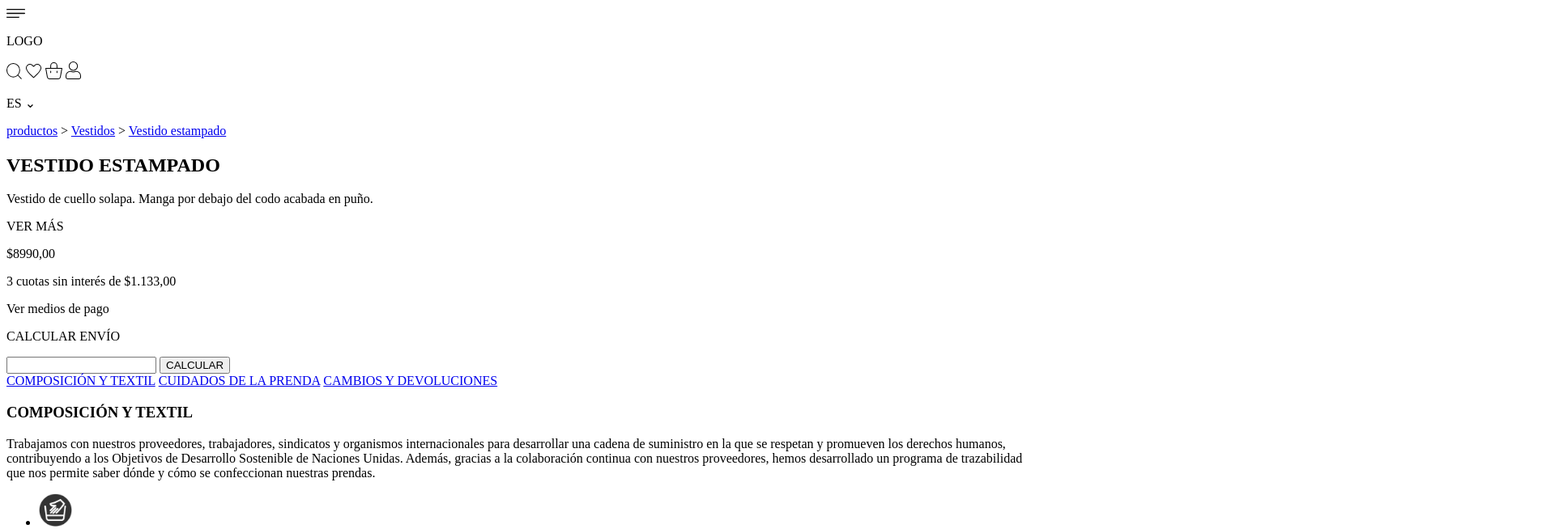
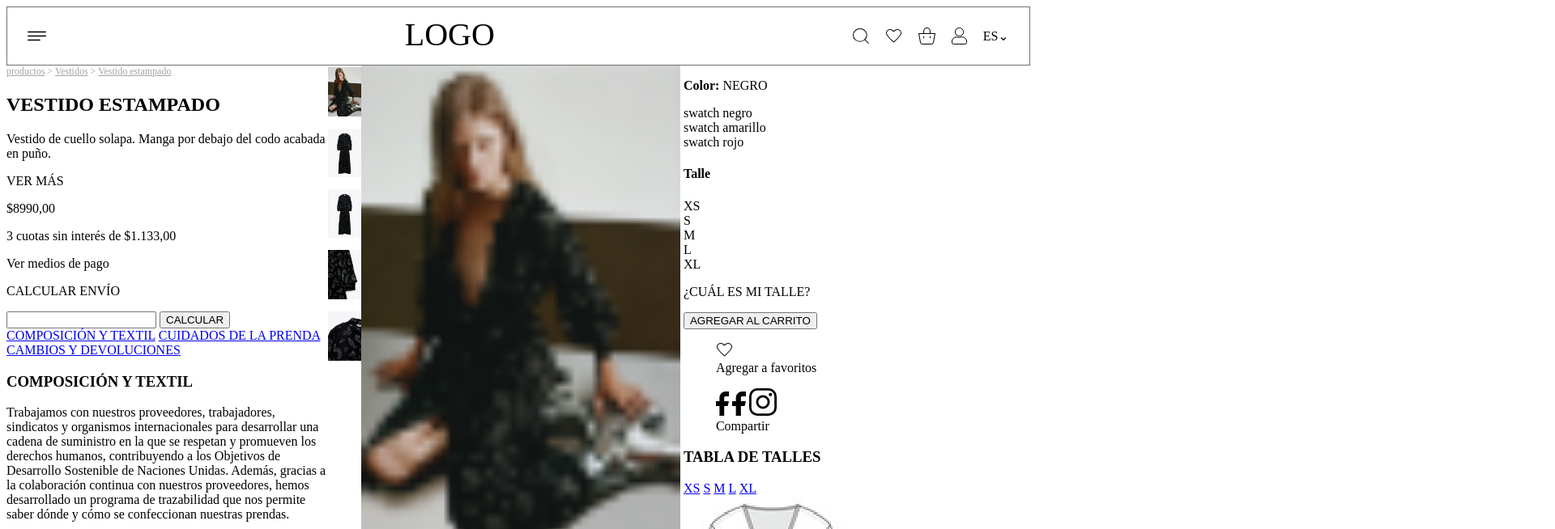
Before and after one commit to SantinoBer/Desafio-1-innovate, a plain HTML site: page index.html in a window 1280 px wide. Shown: the top 654 px of the page at 81% size, 1920 px wide, since content can reach past the window. Drawn offline with Linux system fonts and the light colour scheme.

Commit message:
header style terminado, footer casi terminado, distribucion general de pagina terminado

```diff
--- a/index.html
+++ b/index.html
@@ -8,22 +8,24 @@
     <link rel="stylesheet" href="styles/style.css">
 </head>
 <body>
-    <header>
-        <img src="assets/drawer.svg" alt="Menu">
-        <p>LOGO</p>
+    <div >
+        <header class="header">
+            <img class="menu" src="assets/drawer.svg" alt="Menu">
+            <p class="logo-text">LOGO</p>
             <div>
-            <img src="assets/icon-search.svg" alt="Icono de busqueda">
-            <img src="assets/icon-fav.svg" alt="Icono de favorito">
-            <img src="assets/icon-shoppingbag.svg" alt="Icono de carrito">
-            <img src="assets/icon-user.svg" alt="Icono de usuario">
-            <p>ES &#8964;</p>
+                <img class="icon" src="assets/icon-search.svg" alt="Icono de busqueda">
+                <img class="icon" src="assets/icon-fav.svg" alt="Icono de favorito">
+                <img class="icon" src="assets/icon-shoppingbag.svg" alt="Icono de carrito">
+                <img class="icon" src="assets/icon-user.svg" alt="Icono de usuario">
+                <p class="icon">ES&#8964;</p>
             </div>
         </header>
 
         <main>
             <!-- Informacion de vestido -->
-        <article>
-            <div><a href="#">productos</a> > <a href="#">Vestidos</a> > <a href="#">Vestido estampado</a></div>
+            <div class="grid">
+                <article class="dress-info">
+                    <div class="breadcrumb"><a href="#">productos</a> > <a href="#">Vestidos</a> > <a href="#">Vestido estampado</a></div>
                     <div>
                         <h1>VESTIDO ESTAMPADO</h1>
                         <p>Vestido de cuello solapa. Manga por debajo del codo acabada en puño.</p>
@@ -46,9 +48,16 @@
                         <a href="#">CUIDADOS DE LA PRENDA</a>
                         <a href="#">CAMBIOS Y DEVOLUCIONES</a>
                     </div>
-            <aside>
+                    <aside class="textil">
                         <h3>COMPOSICIÓN Y TEXTIL</h3>
-                <p>Trabajamos con nuestros proveedores, trabajadores, sindicatos y organismos internacionales para desarrollar una cadena de suministro en la que se respetan y promueven los derechos humanos, contribuyendo a los Objetivos de Desarrollo Sostenible de Naciones Unidas. Además, gracias a la colaboración continua con nuestros proveedores, hemos desarrollado un programa de trazabilidad que nos permite saber dónde y cómo se confeccionan nuestras prendas.</p>
+                        <p>
+                            Trabajamos con nuestros proveedores, trabajadores, sindicatos y organismos
+                            internacionales para desarrollar una cadena de suministro en la que se respetan
+                            y promueven los derechos humanos, contribuyendo a los Objetivos de Desarrollo
+                            Sostenible de Naciones Unidas. Además, gracias a la colaboración continua con
+                            nuestros proveedores, hemos desarrollado un programa de trazabilidad que nos
+                            permite saber dónde y cómo se confeccionan nuestras prendas.
+                        </p>
                         <ul>
                             <li><img src="assets/textil/LAVAR A MANO-03.png" alt="Icono lavar a mano"><p>Lavar a mano max 30ºC</p></li>
                             <li><img src="assets/textil/NO RETORCER-03.png" alt="Icono no retorcer"><p>No usar lejía / blanqueador</p></li>
@@ -61,25 +70,25 @@
                 </article>
 
                 <!-- Imagenes en miniatura -->
-        <section>
-            <img src="assets/product page/miniatura foto producto 1.png" alt="Modelo usando el vestido">
-            <img src="assets/product page/miniatura foto producto 2.png" alt="Foto del vestido 1">
-            <img src="assets/product page/miniatura foto producto 3.png" alt="Foto del vestido 2">
-            <img src="assets/product page/miniatura foto producto 4.png" alt="Foto agrandada de la manga del vestido">
-            <img src="assets/product page/miniatura foto producto 5.png" alt="Foto agrandada del cuello de vestido">
+                <section class="small-img-container">
+                    <img class="small-img" src="assets/product page/miniatura foto producto 1.png" alt="Modelo usando el vestido">
+                    <img class="small-img" src="assets/product page/miniatura foto producto 2.png" alt="Foto del vestido 1">
+                    <img class="small-img" src="assets/product page/miniatura foto producto 3.png" alt="Foto del vestido 2">
+                    <img class="small-img" src="assets/product page/miniatura foto producto 4.png" alt="Foto agrandada de la manga del vestido">
+                    <img class="small-img" src="assets/product page/miniatura foto producto 5.png" alt="Foto agrandada del cuello de vestido">
                 </section>
 
                 <!-- Imagenes grandes -->
-        <section>
-            <img src="assets/product page/miniatura foto producto 1.png" alt="Modelo usando el vestido">
-            <img src="assets/product page/miniatura foto producto 2.png" alt="Foto del vestido 1">
-            <img src="assets/product page/miniatura foto producto 3.png" alt="Foto del vestido 2">
-            <img src="assets/product page/miniatura foto producto 4.png" alt="Foto agrandada de la manga del vestido">
-            <img src="assets/product page/miniatura foto producto 5.png" alt="Foto agrandada del cuello de vestido">
+                <section class="large-img-container">
+                    <img class="large-img" src="assets/product page/miniatura foto producto 1.png" alt="Modelo usando el vestido">
+                    <img class="large-img" src="assets/product page/miniatura foto producto 2.png" alt="Foto del vestido 1">
+                    <img class="large-img" src="assets/product page/miniatura foto producto 3.png" alt="Foto del vestido 2">
+                    <img class="large-img" src="assets/product page/miniatura foto producto 4.png" alt="Foto agrandada de la manga del vestido">
+                    <img class="large-img" src="assets/product page/miniatura foto producto 5.png" alt="Foto agrandada del cuello de vestido">
                 </section>
 
                 <!-- Talle y color -->
-        <section>
+                <section class="size-and-color">
                     <div>
                         <p><b>Color: </b>NEGRO</p>
                         <div>swatch negro</div>
@@ -128,9 +137,10 @@
 
                     </aside>
                 </section>
+            </div>
 
             <!-- Product cards -->
-        <aside>
+            <aside class="produc-cards">
                 <h2>TAL VEZ TE INTERESE</h2>
                 <figure>
                     <img src="assets/product card/visor producto.png" alt="Vestido con flores">
@@ -156,6 +166,7 @@
         </main>
 
         <footer>
+            <div class="container">
                 <div>
                     <div>
                         <h3>Contacto</h3>
@@ -192,8 +203,10 @@
                     <img src="assets/Icon feather-facebook.svg" alt="Icono de facebook">
                     <img src="assets/Icon ionic-logo-instagram.svg" alt="Icono de instagram">
                 </div>
+            </div>
 
-        <p>©️ 2021 EJEMPLO. TODOS LOS DERECHOS RESERVADOS. DESIGNED & EVELOPED BY INNOVATE GROUP | SHOPIFY EXPERTS</p>
+            <p class="copyright">©️ 2021 EJEMPLO. TODOS LOS DERECHOS RESERVADOS. DESIGNED & EVELOPED BY INNOVATE GROUP | SHOPIFY EXPERTS</p>
         </footer>
+    </div>
 </body>
 </html>
--- a/styles/style.scss
+++ b/styles/style.scss
@@ -0,0 +1,76 @@
+$light-gray:#707070;
+$lighter-gray:#A2A2A2;
+
+.grid {
+    display: grid;
+    grid-template-columns: 1.3fr 0.1fr 1.3fr 1.4fr;
+    grid-template-rows: 90vh;
+}
+
+.header {
+    display: flex;
+    justify-content: space-between;
+    border: 1px solid $light-gray;
+    padding: 10px 2%;
+
+    .logo-text{
+        font-size: 40px;
+        margin: 0;
+    }
+
+    div {
+        display: flex;
+        align-items: center;
+        .icon{
+            justify-content: space-around;
+            &:not(:last-child){
+                padding-right:  20px;
+            }
+        }
+    }
+}
+
+.breadcrumb{
+    font-size: 0.75rem;
+    &, & a{
+        color: $lighter-gray;
+    }
+}
+
+.small-img-container{
+    .small-img{
+        padding-top: 2px;
+        padding-bottom: 9px;
+    }
+}
+
+.large-img-container{
+    overflow:scroll;
+    .large-img{
+        width: 99%;
+    }
+}
+
+//.size-and-color{
+
+//}
+
+.produc-cards{
+    display: flex;
+}
+
+footer{
+    .container{
+        display: flex;
+        justify-content: center;
+        div{
+            padding: 2% 5%;
+        }
+    }
+
+    .copyright{
+        color: #434343;
+        font-size: 0.725rem;
+        text-align: center;
+    }
+}
```
Also changed, not shown: styles/style.css, 1 other file. Lines whose indentation alone changed are shown as unchanged.
